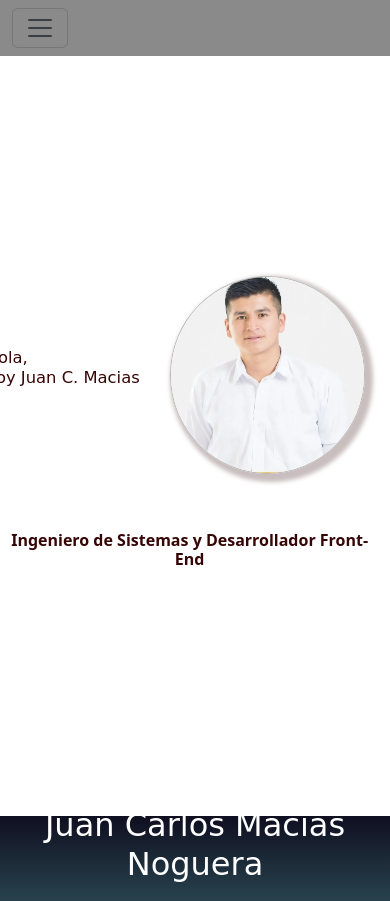
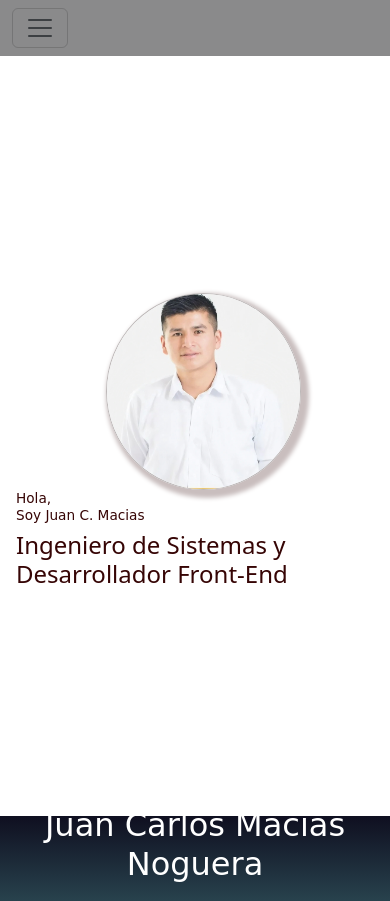
Before and after one commit to Juan17Macias/mi_portafolio, a plain HTML site: page index.html in a window 390 px wide. Shown: the top 901 px of the page. Drawn offline with nearby package versions, Linux system fonts and the light colour scheme; a web font is replaced by a local one.

Commit message:
actualizacion ubicacion hero princiapal

```diff
--- a/index.html
+++ b/index.html
@@ -400,10 +400,6 @@
                 tecnologías como HTML5, CSS3,bootstrap, JavaScript y otros
                 lenguajes de programación.
               </p>
-              <div class="servicio-info">
-                <p class="cliente">Andres</p>
-                <p class="cargo">Gerente computadores Douc</p>
-              </div>
             </div>
           </div>
           <div class="carousel-item">
@@ -420,10 +416,7 @@
                 permitirte actualizar y administrar tu sitio web de manera
                 fácil.
               </p>
-              <div class="servicio-info">
-                <p class="cliente">Juan</p>
-                <p class="cargo">Gerente computadores Douc</p>
-              </div>
+
             </div>
           </div>
           <div class="carousel-item">
@@ -439,10 +432,7 @@
                 experiencia del usuario y el posicionamiento en los motores de
                 búsqueda.
               </p>
-              <div class="servicio-info">
-                <p class="cliente">Nicolas</p>
-                <p class="cargo">Gerente computadores Douc</p>
-              </div>
+
             </div>
           </div>
         </div>
--- a/responsive.css
+++ b/responsive.css
@@ -6,25 +6,8 @@
 
         .img-perfil {
             width: 50vw;
-            margin-top: -5%;
-            margin-left: 43%;
+            margin-left: 25%;
           }
-          .soyj {
-            margin-top: -35%;
-            margin-left: -8.5%;
-            font-size: 4.2vw;
-        }
-        .hero-principal h2 {
-            font-size: 1rem;
-            font-weight: bold;
-            color: rgb(54, 5, 5);
-            margin-left: -3%;
-            margin-top:40%;
-            text-align: center;
-          }
-
-
-
 
 }
 
--- a/styles.css
+++ b/styles.css
@@ -78,10 +78,9 @@ h1 {
 .img-perfil {
   width: 30vw;
   border-radius: 50%;
-  margin-top: -25%;
+  margin-top: 5%;
   border: solid 1px rgb(189, 184, 184);
   box-shadow: 4px 4px 4px 4px rgb(201, 190, 190);
-  margin-left: 60%;
 }
 
 .img-perfil:hover {
@@ -91,14 +90,11 @@ h1 {
 }
 .soyj {
   color: rgb(54, 5, 5);
-  margin-top: -65%;
-  margin-left: -50%;
-  font-size: 4vw;
+  font-size: 3.5vw;
  }
 .hero-principal h2 {
   font-size: 1.5rem;
   color: rgb(54, 5, 5);
-  margin-left: -48%;
 }
 
 .hero-inferior{
```
